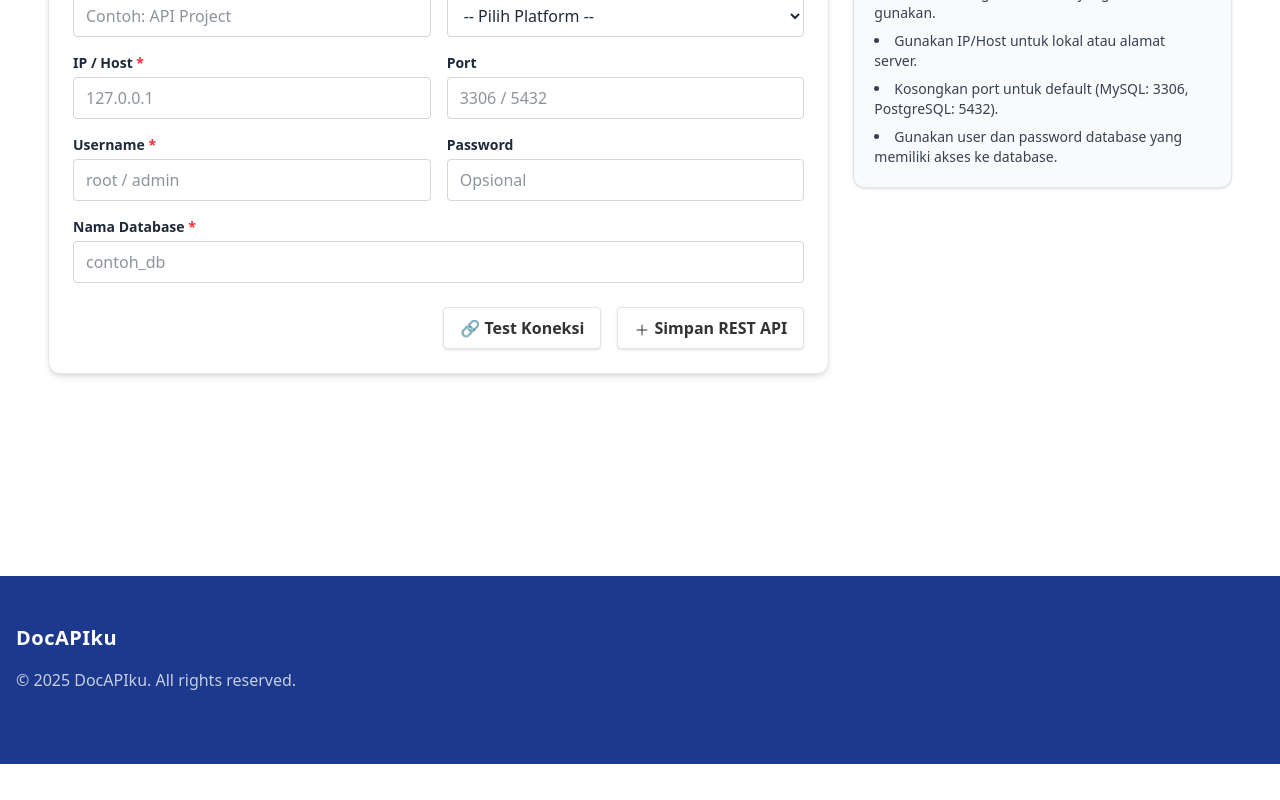
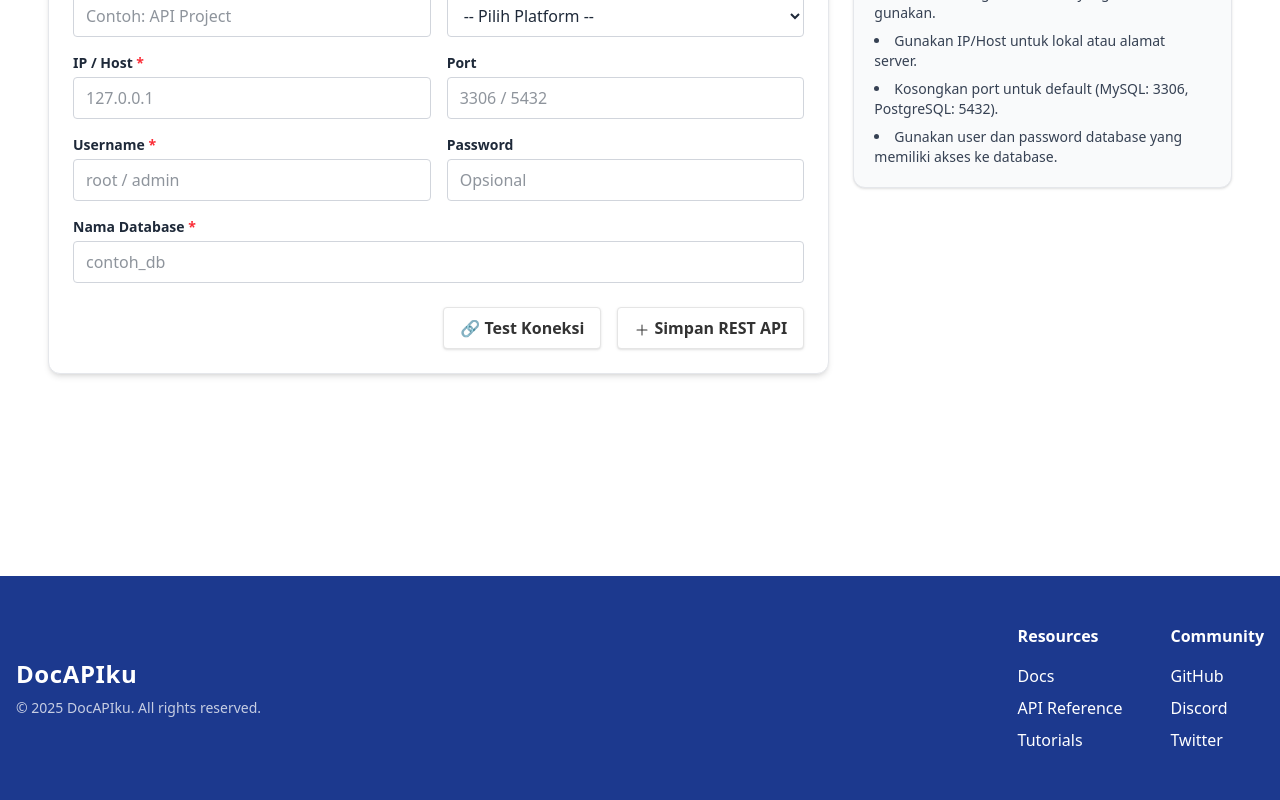
Before and after one commit to yabuuu6/apidoc, a React (Vite) app: page /add-restapi in a window 1280 px wide. Shown: the part 352-1152 px from the top of the page. Before the commit the page ends 1116 px from the top, so only its background shows below. Built offline with nearby package versions, Linux system fonts and the light colour scheme; the HTML template or start-up script is replaced by a standard one.

Commit message:
final permbaruan

```diff
--- a/src/components/AddEndpointForm.jsx
+++ b/src/components/AddEndpointForm.jsx
@@ -15,8 +15,6 @@ export default function EndpointsPage() {
   const [isGeneratingDb, setIsGeneratingDb] = useState(false);
   const [isSubmitting, setIsSubmitting] = useState(false);
   const [jsonError, setJsonError] = useState(null);
-  const [jsonPreview, setJsonPreview] = useState(false);
-  const [showPreview, setShowPreview] = useState(false);
   const [autoGeneratedJson, setAutoGeneratedJson] = useState(null);
 
 
@@ -109,23 +107,8 @@ export default function EndpointsPage() {
 
   if (name === 'response') {
     setJsonError(null);
-    setShowPreview(false);
   }
 };
-
-      const handlePreviewJson = () => {
-      try {
-        const parsed = JSON.parse(form.response || '{}');
-        setJsonPreview(parsed);
-        setJsonError(null);
-        setShowPreview(true);
-      } catch (err) {
-        setJsonError('Response JSON tidak valid');
-        setJsonPreview(null);
-        setShowPreview(false);
-      }
-    };
-
 
   const handleManualSubmit = async () => {
     if (!form.baseUrl || !form.method || !form.path) {
@@ -150,7 +133,7 @@ export default function EndpointsPage() {
         response: parsedResponse
       };
 
-      await axios.post(`${base_url}/endpoints`, payload);
+      await axios.post(`${base_url}/post`, payload);
       toast.success('Endpoint berhasil disimpan');
 
       setForm({
@@ -206,7 +189,7 @@ export default function EndpointsPage() {
 
   return (
     <div className="min-h-screen bg-white px-6 py-10">
-      <div className="max-w-5xl mx-auto flex flex-col gap-8">
+      <div className="max-w-7xl mx-auto flex flex-col gap-8">
         {/* Header */}
         <div
           className="text-center"
@@ -268,13 +251,12 @@ export default function EndpointsPage() {
           </div>
         </div>
 
-        {/* Main Content */}
-        <div className="max-w-7xl mx-auto grid grid-cols-1 md:grid-cols-3 gap-6 px-4">
-          {/* <div className="grid grid-cols-1 md:grid-cols-3 gap-6 max-w-7xl mx-auto"></div> */}
-          {/* Form Card */}
+        {/* Main Content - Updated Layout */}
+        <div className="grid grid-cols-1 md:grid-cols-3 gap-6 max-w-7xl mx-auto">
+          {/* Form Card - Now takes more width */}
           <form
             onSubmit={(e) => e.preventDefault()}
-            className="md:col-span-2 bg-white border border-gray-200 shadow-md rounded-xl p-8 space-y-6"
+            className="md:col-span-2 bg-white border border-gray-200 shadow-md rounded-xl p-6 space-y-6"
             style={{
               transform: formVisible ? 'translateX(0) scale(1)' : 'translateX(-30px) scale(0.95)',
               opacity: formVisible ? 1 : 0,
@@ -417,7 +399,6 @@ export default function EndpointsPage() {
             ) : (
               <div
                 style={{
-
                   transform: formVisible ? 'translateY(0)' : 'translateY(15px)',
                   opacity: formVisible ? 1 : 0,
                   transition: 'all 0.6s cubic-bezier(0.25, 0.46, 0.45, 0.94) 0.4s'
@@ -540,7 +521,9 @@ export default function EndpointsPage() {
                 <option value="Develop">Develop</option>
                 <option value="Production">Production</option>
               </select>
-            </div>{!isDbMode && (
+            </div>
+
+            {!isDbMode && (
             <div
               style={{
                 transform: formVisible ? 'translateY(0)' : 'translateY(15px)',
@@ -566,6 +549,7 @@ export default function EndpointsPage() {
               />
             </div>
                 )}
+
             <div
               style={{
                 transform: formVisible ? 'translateY(0)' : 'translateY(20px)',
@@ -573,22 +557,6 @@ export default function EndpointsPage() {
                 transition: 'all 0.6s cubic-bezier(0.25, 0.46, 0.45, 0.94) 0.8s'
               }}
             >
-              {/* Textarea untuk input JSON manual */}
-              {/* <textarea
-                name="response"
-                value={form.response}
-                onChange={handleChange}
-                rows="6"
-                className="w-full border border-gray-300 rounded-md p-2 font-mono focus:outline-none focus:ring-2 focus:ring-blue-600 focus:border-blue-600 transition"
-                onFocus={(e) => {
-                  e.target.style.transform = 'scale(1.01)';
-                  e.target.style.transition = 'transform 0.2s ease';
-                }}
-                onBlur={(e) => {
-                  e.target.style.transform = 'scale(1)';
-                }}
-              /> */}
-
               {/* Error jika response JSON tidak valid */}
               {jsonError && (
                 <p className="text-red-500 text-sm mt-1">
@@ -656,10 +624,9 @@ export default function EndpointsPage() {
           </div>
           </form>
 
-          {/* Tips Card */}
+          {/* Tips Card - Now takes less width */}
           <aside
-            // className="bg-gray-50 border border-gray-200 rounded-lg p-6 shadow-sm h-fit flex flex-col"
-            className="md:col-span-1 bg-white border border-gray-200 shadow-md rounded-xl p-4 h-fit"
+            className="lg:flex-[1] bg-gray-50 p-5 rounded-xl border border-gray-200 shadow-sm h-fit"
             style={{
               transform: tipsVisible ? 'translateX(0) scale(1)' : 'translateX(30px) scale(0.95)',
               opacity: tipsVisible ? 1 : 0,
@@ -714,7 +681,6 @@ export default function EndpointsPage() {
           </aside>
         </div>
       </div>
-
       <style jsx>{`
         @keyframes pulse {
           0%, 100% {
--- a/src/components/Footer.jsx
+++ b/src/components/Footer.jsx
@@ -1,14 +1,30 @@
 export default function Footer() {
   return (
-    <footer className="bg-blue-900 text-white py-12 mt-16">
-      <div className="max-w-7xl mx-auto px-4 text-left">
-        <h2 className="text-4xl md:text-xl font-bold mb-4 tracking-wide">
-          DocAPIku
-        </h2>
-        <p className="text-base md:text- opacity-75 mb-6 max-w-lg">
-          © {new Date().getFullYear()} DocAPIku. All rights reserved.
-        </p>
+<footer className="w-screen bg-blue-900 text-white py-12 mt-16">
+  <div className="max-w-7xl mx-auto px-4 flex flex-col md:flex-row justify-between items-start md:items-center gap-8">
+    {/* Brand */}
+    <div className="flex flex-col">
+      <h2 className="text-4xl md:text-2xl font-bold mb-2 tracking-wide">DocAPIku</h2>
+      <p className="text-sm opacity-75">© {new Date().getFullYear()} DocAPIku. All rights reserved.</p>
+    </div>
+
+    {/* Links */}
+    <div className="flex flex-col md:flex-row gap-6 md:gap-12">
+      <div className="flex flex-col gap-2">
+        <span className="font-semibold mb-2">Resources</span>
+        <a href="#" className="hover:text-blue-300 transition-colors">Docs</a>
+        <a href="#" className="hover:text-blue-300 transition-colors">API Reference</a>
+        <a href="#" className="hover:text-blue-300 transition-colors">Tutorials</a>
       </div>
-    </footer>
+      <div className="flex flex-col gap-2">
+        <span className="font-semibold mb-2">Community</span>
+        <a href="#" className="hover:text-blue-300 transition-colors">GitHub</a>
+        <a href="#" className="hover:text-blue-300 transition-colors">Discord</a>
+        <a href="#" className="hover:text-blue-300 transition-colors">Twitter</a>
+      </div>
+    </div>
+  </div>
+</footer>
+
   );
 }
--- a/src/index.css
+++ b/src/index.css
@@ -74,3 +74,13 @@ a {
 a:hover {
   color: #666666;
 }
+
+/* Sembunyikan scrollbar di seluruh halaman */
+/* body {
+  overflow-y: hidden;
+} */
+
+/* Opsional: scroll tetap bisa tapi scrollbar disembunyikan */
+body::-webkit-scrollbar {
+  display: none;
+}
--- a/src/store/useApiStore.js
+++ b/src/store/useApiStore.js
@@ -155,7 +155,7 @@ export const useApiStore = create((set, get) => ({
     const res = await axios.get(url, { timeout: 10000 });
     return res.data;
   } catch (err) {
-    console.error('❌ Error call API:', err.message);
+    console.error(' Error call API:', err.message);
     return {
       error: true,
       message: err?.response?.data?.error || err.message,
```
Also changed, not shown: 1 other file (tests, documents, lock files or other folders).
